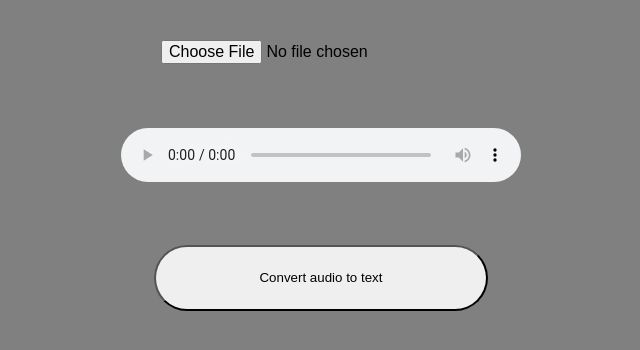
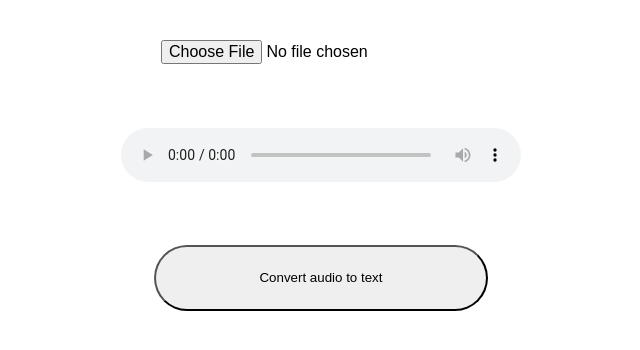
Before and after one commit to Kabanosk/whisper-website, a FastAPI app: page / in a window 1280 px wide. Shown: the top 350 px of the page, without its empty margins (319-959 px from the left). Run offline with FastAPI, Linux system fonts and the light colour scheme.

Commit message:
Remove grey color of the body

```diff
--- a/src/static/main.css
+++ b/src/static/main.css
@@ -1,7 +1,3 @@
-body {
-    background-color: grey;
-}
-
 form {
     width:100%;
     text-align: center;
```
